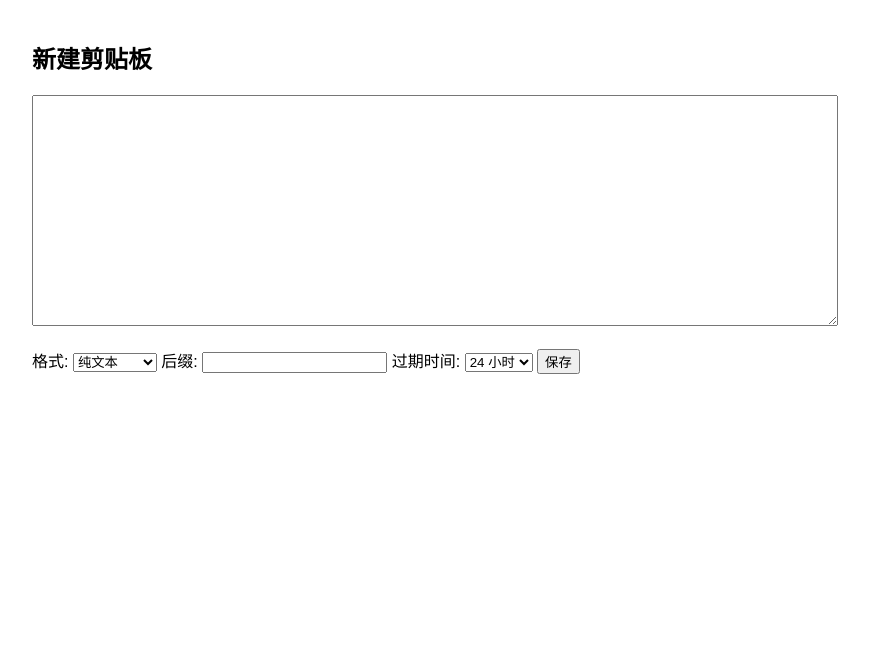
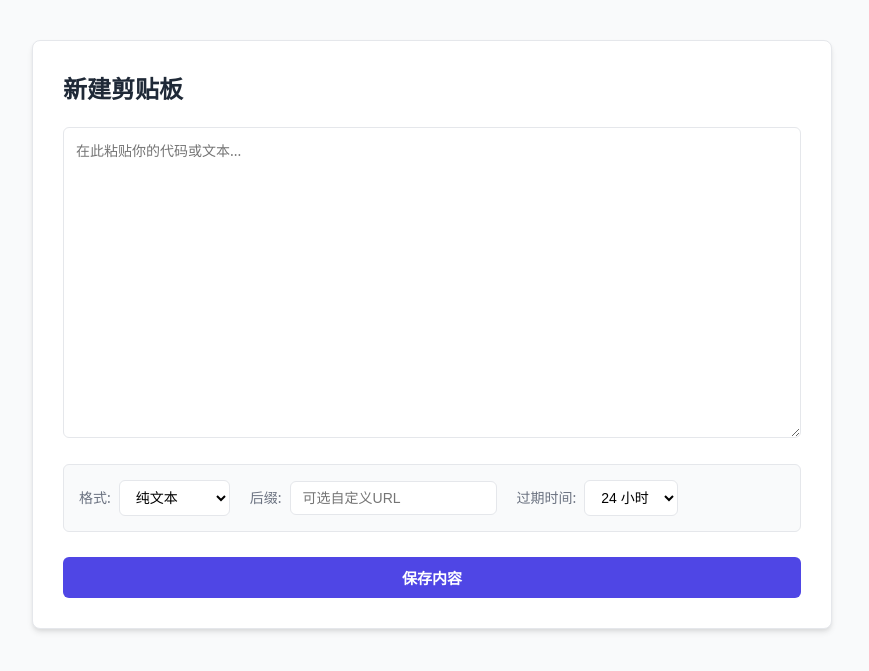
Before and after one commit to chen866/django_pastebin, a Django app: page /c/ in a window 1280 px wide. Shown: the top 671 px of the page, without its empty margins (208-1077 px from the left). Run offline with Django 5.2, Linux system fonts and the light colour scheme.

Commit message:
feat: 增强剪贴板功能和UI改进
- 更新了`create`视图，以使用重试逻辑处理slug唯一性，并改进了错误处理。
- 重新设计了“create.html”和“view.html”模板，以获得更好的用户体验，包括新的样式和布局调整。
- 在代码段创建表单中添加了其他到期选项。

```diff
--- a/clipboard/templates/clipboard/create.html
+++ b/clipboard/templates/clipboard/create.html
@@ -1,17 +1,118 @@
-
 <!DOCTYPE html>
 <html lang="zh">
 <head>
+    <meta charset="UTF-8">
     <title>新建剪贴板</title>
-    <style>body { max-width: 800px; margin: 40px auto; font-family: sans-serif; }</style>
+    <style>
+        :root {
+            --primary: #4f46e5;
+            --primary-hover: #4338ca;
+            --bg: #f9fafb;
+            --surface: #ffffff;
+            --text: #1f2937;
+            --text-muted: #6b7280;
+            --border: #e5e7eb;
+            --radius: 8px;
+            --shadow: 0 4px 6px -1px rgba(0, 0, 0, 0.1), 0 2px 4px -1px rgba(0, 0, 0, 0.06);
+        }
+
+        body {
+            background-color: var(--bg);
+            color: var(--text);
+            max-width: 800px;
+            margin: 40px auto;
+            font-family: system-ui, -apple-system, sans-serif;
+            line-height: 1.5;
+            padding: 0 20px;
+        }
+
+        .container {
+            background: var(--surface);
+            padding: 30px;
+            border-radius: var(--radius);
+            box-shadow: var(--shadow);
+            border: 1px solid var(--border);
+        }
+
+        h2 { margin-top: 0; color: var(--text); }
+        .error { color: #dc2626; background: #fef2f2; padding: 10px; border-radius: 6px; margin-bottom: 20px; border: 1px solid #f87171; }
+
+        textarea {
+            width: 100%;
+            box-sizing: border-box;
+            padding: 12px;
+            border: 1px solid var(--border);
+            border-radius: 6px;
+            font-family: inherit;
+            font-size: 14px;
+            resize: vertical;
+            transition: all 0.2s;
+            margin-bottom: 20px;
+        }
+
+        .settings-group {
+            display: flex;
+            gap: 20px;
+            flex-wrap: wrap;
+            margin-bottom: 25px;
+            background: var(--bg);
+            padding: 15px;
+            border-radius: 6px;
+            border: 1px solid var(--border);
+        }
+
+        label {
+            display: flex;
+            align-items: center;
+            gap: 8px;
+            font-size: 14px;
+            font-weight: 500;
+            color: var(--text-muted);
+        }
+
+        input[type="text"], select {
+            padding: 8px 12px;
+            border: 1px solid var(--border);
+            border-radius: 6px;
+            font-size: 14px;
+            transition: all 0.2s;
+            background: var(--surface);
+        }
+
+        textarea:focus, input[type="text"]:focus, select:focus {
+            outline: none;
+            border-color: var(--primary);
+            box-shadow: 0 0 0 3px rgba(79, 70, 229, 0.15);
+        }
+
+        button {
+            background-color: var(--primary);
+            color: white;
+            border: none;
+            padding: 10px 24px;
+            border-radius: 6px;
+            font-weight: 600;
+            font-size: 15px;
+            cursor: pointer;
+            transition: background-color 0.2s;
+            width: 100%;
+        }
+
+        button:hover { background-color: var(--primary-hover); }
+    </style>
 </head>
 <body>
+    <div class="container">
         <h2>新建剪贴板</h2>
-    {% if error %}<p style="color:red;">{{ error }}</p>{% endif %}
+        {% if error %}
+            <div class="error">{{ error }}</div>
+        {% endif %}
+
         <form method="post">
             {% csrf_token %}
-        <textarea name="content" rows="15" style="width: 100%;" required></textarea>
-        <br><br>
+            <textarea name="content" rows="15" placeholder="在此粘贴你的代码或文本..." required></textarea>
+
+            <div class="settings-group">
                 <label>格式:
                     <select name="format_type">
                         <option value="text">纯文本</option>
@@ -19,16 +120,24 @@
                     </select>
                 </label>
                 <label>后缀:
-            <input type="text" name="slug" value="">
+                    <input type="text" name="slug" placeholder="可选自定义URL">
                 </label>
                 <label>过期时间:
                     <select name="expiry">
                         <option value="1">1 小时</option>
                         <option value="24" selected>24 小时</option>
                         <option value="168">7 天</option>
+                        <option value="744">1 个月</option>
+                        <option value="1488">2 个月</option>
+                        <option value="2232">3 个月</option>
+                        <option value="4464">6 个月</option>
+                        <option value="8760">1 年</option>
                     </select>
                 </label>
-        <button type="submit">保存</button>
+            </div>
+
+            <button type="submit">保存内容</button>
         </form>
+    </div>
 </body>
 </html>
--- a/clipboard/views.py
+++ b/clipboard/views.py
@@ -18,12 +18,15 @@ def create_snippet(request):
         if not content:
             return render(request, "clipboard/create.html", {"error": "内容不能为空"})
 
+        slug_manual = True
         if not slug:
             slug = None
+            slug_manual = False
 
         expires_at = timezone.now() + timedelta(hours=expiry_hours)
 
-        while True:  # 如果slug已经存在，则重新生成一个
+        MAX_RETRY_COUNT = 5
+        for i in range(MAX_RETRY_COUNT):
             try:
                 snippet = Clipboard.objects.create(
                     slug=slug,
@@ -32,8 +35,16 @@ def create_snippet(request):
                     expires_at=expires_at,
                 )
                 break
-            except IntegrityError:
+            except IntegrityError as e:
+                if slug_manual:
+                    # 手动指定后缀时，如果slug已经存在，则抛出异常
+                    return render(request, "clipboard/create.html", {"error": f"后缀已存在，请重新输入。{e!r}"})
+                if i == MAX_RETRY_COUNT - 1:
+                    # 如果尝试了10次，仍然无法创建，则抛出异常
+                    return render(request, "clipboard/create.html", {"error": f"后缀无法创建，请重新输入。{e!r}"})
                 continue
+        else:
+            return render(request, "clipboard/create.html", {"error": "无法创建，请重新重试。"})
 
         return redirect("view_snippet", slug=snippet.slug)
 
--- a/config/urls.py
+++ b/config/urls.py
@@ -17,8 +17,10 @@ Including another URLconf
 
 from django.contrib import admin
 from django.urls import include, path
+from django.views.generic import RedirectView
 
 urlpatterns = [
     path("admin/", admin.site.urls),
     path("c/", include("clipboard.urls")),
+    path("", RedirectView.as_view(url="/c/")),
 ]
```
Also changed, not shown: clipboard/templates/422.html (added, +100 -0 lines), clipboard/templates/clipboard/view.html (+89 -9 lines). Lines whose indentation alone changed are shown as unchanged.
